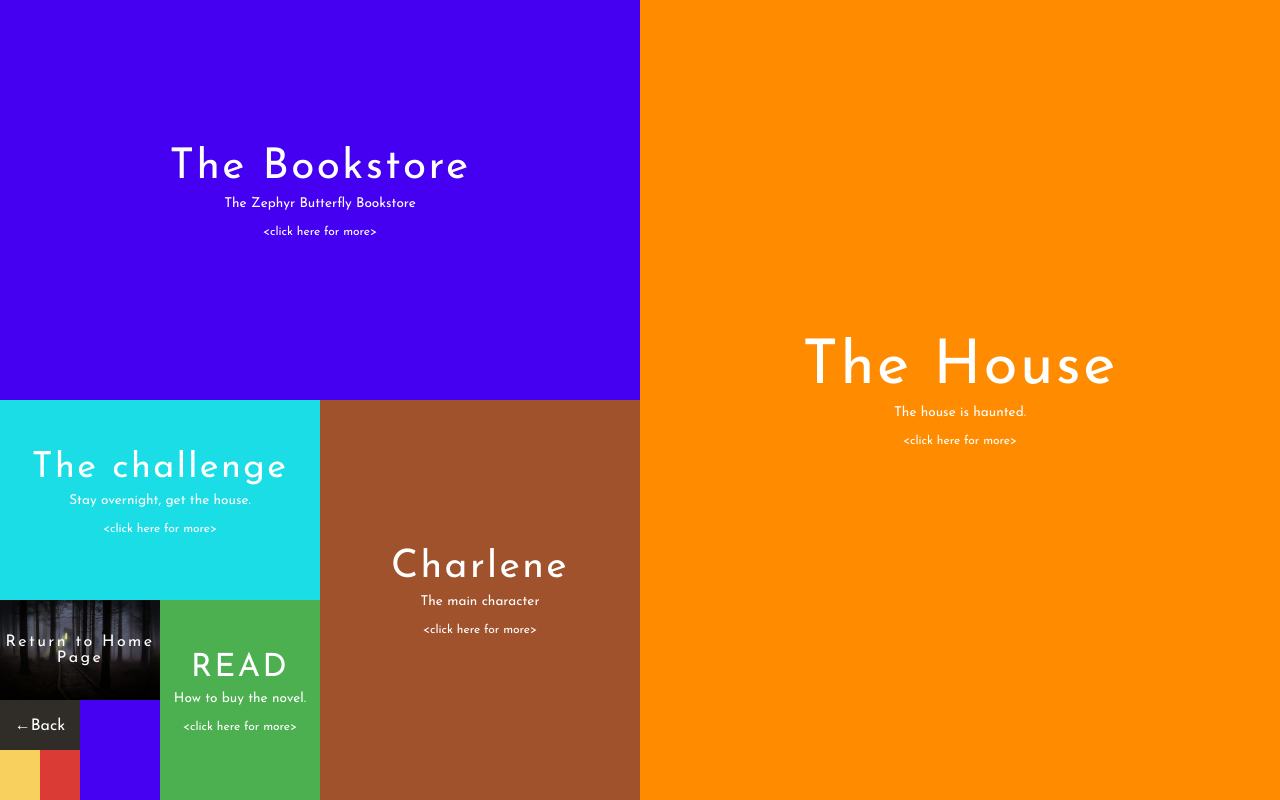
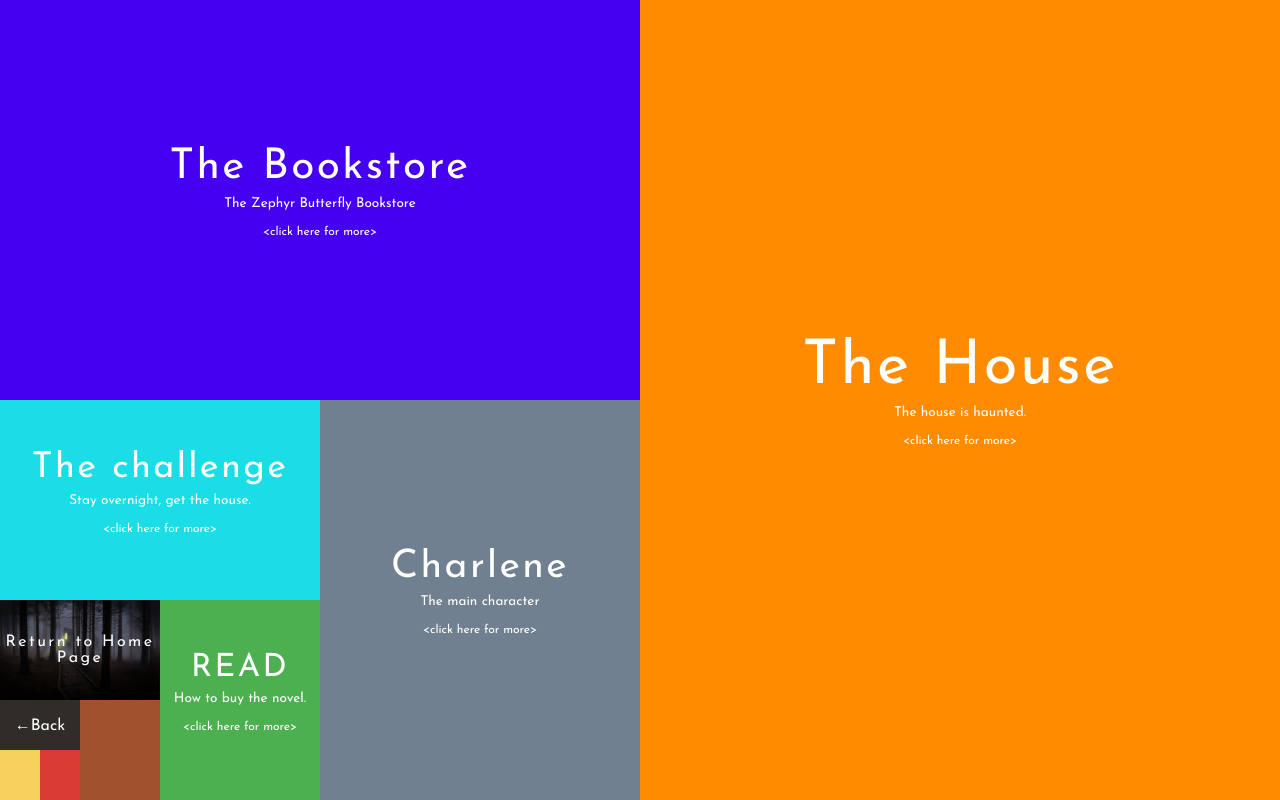
Before and after one commit to joanmarieverba/cascade, a plain HTML site: page index.html in a window 1280 px wide. Both pictures are taken after a click on the button "Click here to go to Details Page". Drawn offline with Linux system fonts and the light colour scheme.

Commit message:
change colors

```diff
--- a/css/demo1.css
+++ b/css/demo1.css
@@ -169,7 +169,7 @@
 	.grim__item-bg--1 { color: #F8D05D; }
 	.grim__item-bg--2 { color: #da3b35; }
 	.grim__item-bg--3 { color: #302d29; }
-	.grim__item-bg--4 { color: #4600f2; }
+	.grim__item-bg--4 { color: #A0522D; }
 	.grim__item-bg--5 {
 		color: #302d29;
 		background-image: url(../img/HauntedHouse2.jpg);
@@ -177,7 +177,7 @@
 	}
 	.grim__item-bg--6 { color: #4CAF50; }
 	.grim__item-bg--7 { color: #1bdde6; }
-	.grim__item-bg--8 { color: #A0522D; }
+	.grim__item-bg--8 { color: #708090; }
 	.grim__item-bg--9 { color: #4600f1; }
 	.grim__item-bg--10 { color: #FF8C00; }
 
```
